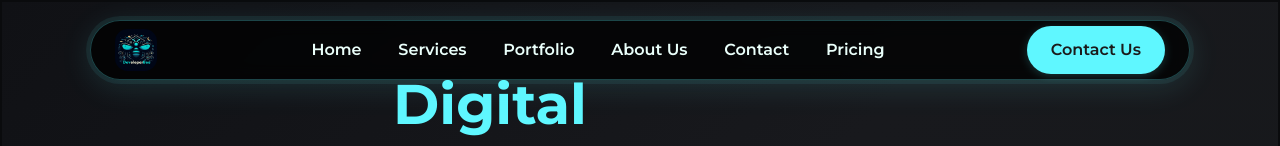
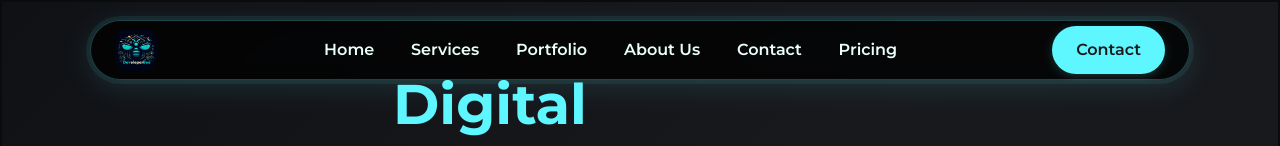
Before and after one commit to IamTc4/devbee, a website: page index.html in a window 1280 px wide. Shown: the top 146 px of the page. Drawn offline with nearby package versions, Linux system fonts and the light colour scheme.

Commit message:
Update index.html

```diff
--- a/index.html
+++ b/index.html
@@ -401,7 +401,7 @@
     <li><a href="pricing.html">Pricing</a></li>
   </ul>
   <div class="island-action">
-    <a href="contact.html" class="nav-contact-btn">Contact Us</a>
+    <a href="contact.html" class="nav-contact-btn">Contact </a>
   </div>
 </header>
 <body>
```
